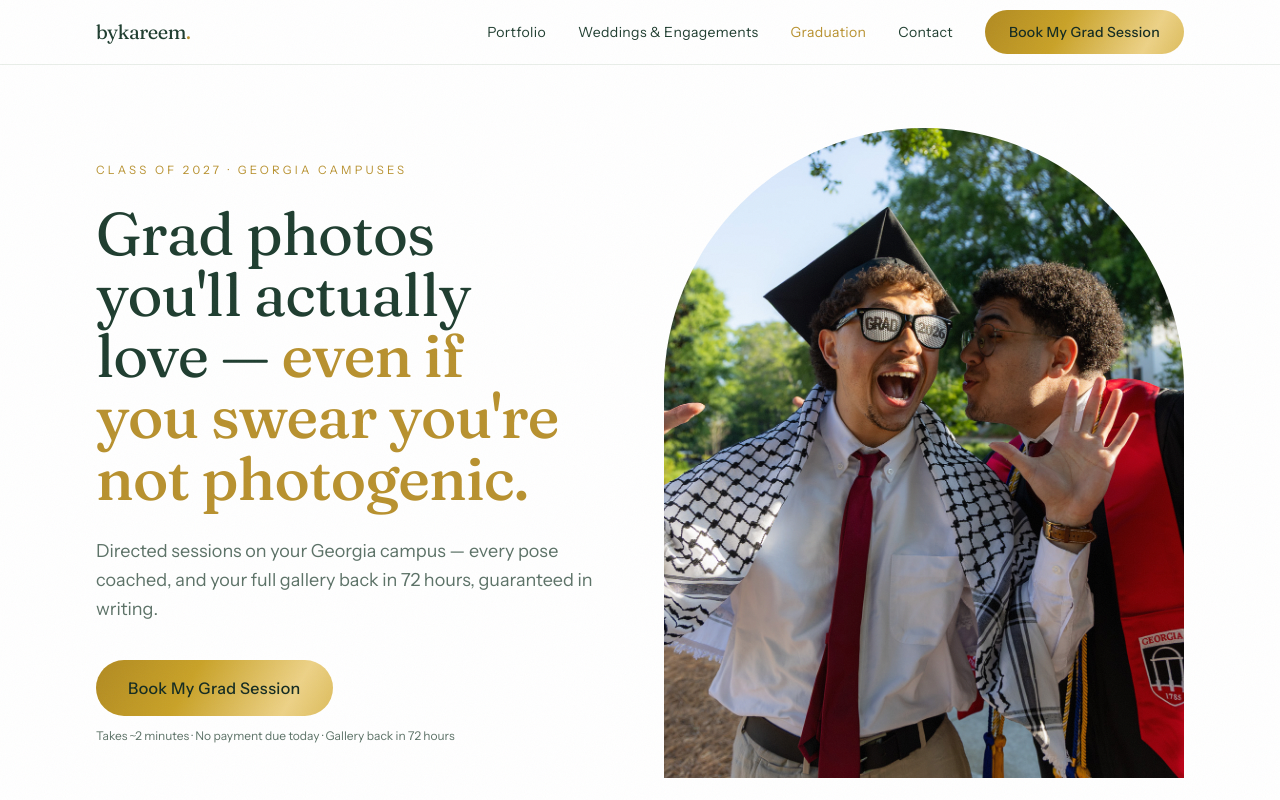
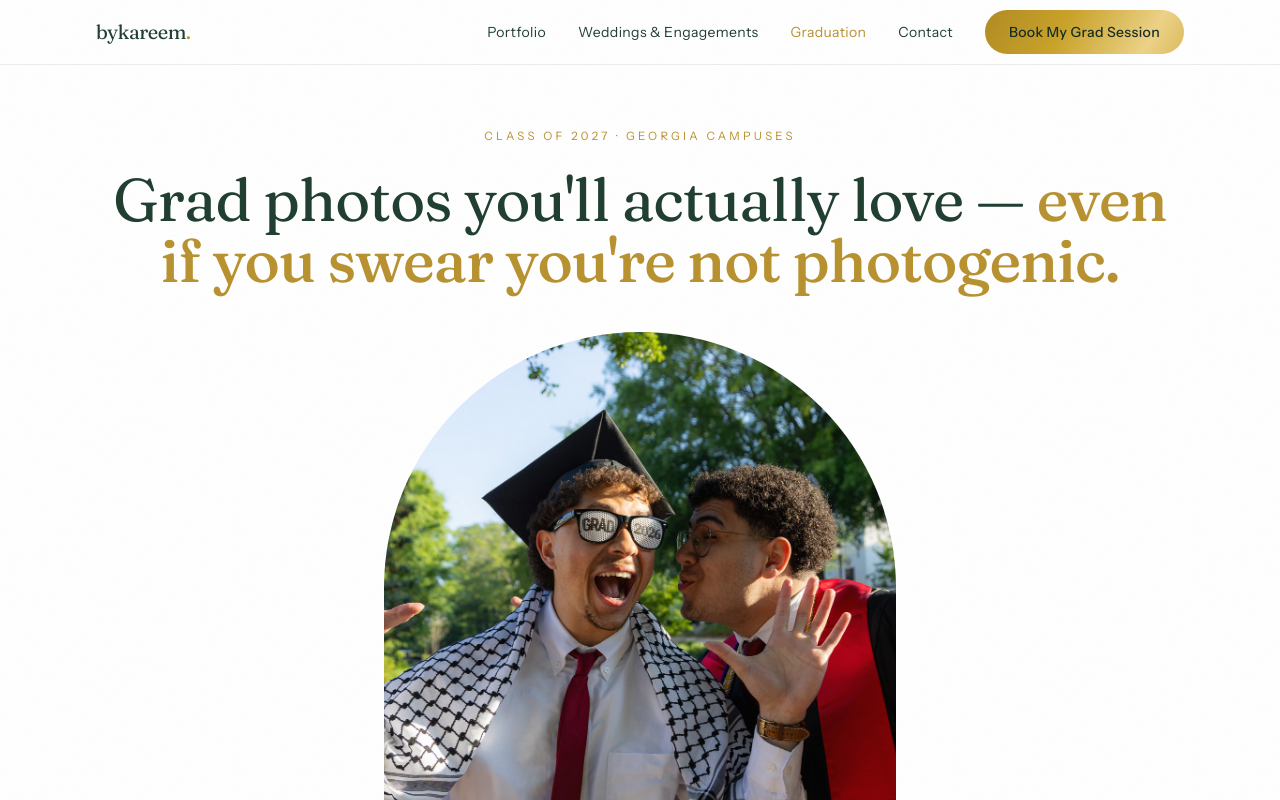
Before and after one commit to kkareem01/bykareem, a Next.js app: page /graduation in a window 1280 px wide. Shown: the top 800 px of the page. Built offline with nearby package versions, Linux system fonts and the light colour scheme.

Commit message:
feat: stacked graduation hero and relocated audience-filter CTA
- Add stacked Hero variant (headline -> photo -> sub + CTA, centered);
  graduation page uses it, home keeps the split layout
- Move mid-page CTA from the could-be-you wall to close out the
  'This isn't for everyone' section

```diff
--- a/app/graduation/page.tsx
+++ b/app/graduation/page.tsx
@@ -49,6 +49,7 @@ export default function GraduationPage() {
         ctaHref="/book?type=graduation"
         ctaNote={graduationCopy.ctaNote}
         image={images.gradHero}
+        variant="stacked"
       />
 
       <section className="bg-mist/60">
@@ -89,18 +90,18 @@ export default function GraduationPage() {
         heading={portfolioCopy.nichePage.graduation.heading}
         shots={gradCouldBeYouShots}
         links={galleryLinks}
+      />
+
+      {/* 4 — self-select before the pitch, closed out by a booking button */}
+      <AudienceFilter
+        heading={graduationCopy.filter.heading}
+        notFor={graduationCopy.filter.notFor}
+        builtFor={graduationCopy.filter.builtFor}
         cta={{
           label: graduationCopy.hero.cta,
           href: "/book?type=graduation",
           note: graduationCopy.ctaNote,
         }}
-      />
-
-      {/* 4 — self-select before the pitch */}
-      <AudienceFilter
-        heading={graduationCopy.filter.heading}
-        notFor={graduationCopy.filter.notFor}
-        builtFor={graduationCopy.filter.builtFor}
       />
 
       {/* photo proof right before the pitch — celebration energy */}
--- a/components/sections/AudienceFilter.tsx
+++ b/components/sections/AudienceFilter.tsx
@@ -1,4 +1,5 @@
 import { Reveal } from "@/components/ui/Reveal";
+import { SectionCta, type SectionCtaContent } from "@/components/ui/SectionCta";
 
 type FilterList = {
   title: string;
@@ -11,6 +12,8 @@ type AudienceFilterProps = {
   sub?: string;
   notFor: FilterList;
   builtFor: FilterList;
+  /** closes the section with a booking button under the two boxes */
+  cta?: SectionCtaContent;
 };
 
 /**
@@ -23,6 +26,7 @@ export function AudienceFilter({
   sub,
   notFor,
   builtFor,
+  cta,
 }: AudienceFilterProps) {
   return (
     <section className="py-14 md:py-20">
@@ -81,6 +85,8 @@ export function AudienceFilter({
             </div>
           </Reveal>
         </div>
+
+        {cta ? <SectionCta cta={cta} /> : null}
       </div>
     </section>
   );
--- a/components/sections/Hero.tsx
+++ b/components/sections/Hero.tsx
@@ -19,9 +19,64 @@ type HeroProps = {
   image: ImageSlot;
   /** short trust bullets under the CTA (home hero) */
   trust?: readonly string[];
+  /**
+   * "split": copy left, tall imagery right (home).
+   * "stacked": centered headline → photo → sub + CTA (graduation).
+   */
+  variant?: "split" | "stacked";
 };
 
-/** Split editorial hero — copy left, tall imagery right. */
+function Headline({
+  h1,
+  h1Accent,
+}: {
+  h1: string | readonly string[];
+  h1Accent: string;
+}) {
+  return (
+    <h1
+      className={
+        typeof h1 === "string"
+          ? "display text-5xl sm:text-6xl md:text-5xl lg:text-6xl"
+          : "display text-[7vw] md:text-5xl lg:text-6xl"
+      }
+    >
+      {typeof h1 === "string" ? (
+        <>{h1} </>
+      ) : (
+        h1.map((line) => (
+          <span key={line} className="block md:inline">
+            {line}{" "}
+          </span>
+        ))
+      )}
+      <em className={typeof h1 === "string" ? undefined : "block md:inline"}>
+        {h1Accent}
+      </em>
+    </h1>
+  );
+}
+
+function CtaBlock({
+  cta,
+  ctaHref,
+  ctaNote,
+}: {
+  cta: string;
+  ctaHref: string;
+  ctaNote?: string;
+}) {
+  return (
+    <div className="mt-9">
+      <Button href={ctaHref} size="lg">
+        {cta}
+      </Button>
+      {ctaNote ? <p className="mt-3 text-xs text-moss">{ctaNote}</p> : null}
+    </div>
+  );
+}
+
+/** Editorial hero — split (copy/imagery) or centered stacked layout. */
 export function Hero({
   eyebrow,
   googleBadge,
@@ -33,7 +88,43 @@ export function Hero({
   ctaNote,
   image,
   trust,
+  variant = "split",
 }: HeroProps) {
+  if (variant === "stacked") {
+    return (
+      <section className="pt-24 md:pt-32 pb-16 md:pb-24">
+        <div className="mx-auto max-w-6xl px-5 sm:px-8 text-center">
+          <Reveal>
+            {eyebrow ? (
+              <p className="eyebrow eyebrow--gold mb-6">{eyebrow}</p>
+            ) : null}
+            <Headline h1={h1} h1Accent={h1Accent} />
+          </Reveal>
+
+          <Reveal delay={1} className="mt-10">
+            <div className="relative aspect-[4/5] max-w-md sm:max-w-lg mx-auto overflow-hidden rounded-t-full rounded-b-[2rem]">
+              <Image
+                src={image.src}
+                alt={image.alt}
+                fill
+                preload
+                sizes="(min-width: 640px) 512px, 90vw"
+                className="object-cover"
+              />
+            </div>
+          </Reveal>
+
+          <Reveal delay={2}>
+            <p className="mt-9 text-base sm:text-lg text-moss leading-relaxed max-w-lg mx-auto">
+              {sub}
+            </p>
+            <CtaBlock cta={cta} ctaHref={ctaHref} ctaNote={ctaNote} />
+          </Reveal>
+        </div>
+      </section>
+    );
+  }
+
   return (
     <section className="pt-24 md:pt-32 pb-16 md:pb-24">
       {/* Mobile: centered stack (headline → sub → CTA → photo).
@@ -49,37 +140,11 @@ export function Hero({
             </div>
           ) : null}
           {eyebrow ? <p className="eyebrow eyebrow--gold mb-6">{eyebrow}</p> : null}
-          <h1
-            className={
-              typeof h1 === "string"
-                ? "display text-5xl sm:text-6xl md:text-5xl lg:text-6xl"
-                : "display text-[7vw] md:text-5xl lg:text-6xl"
-            }
-          >
-            {typeof h1 === "string" ? (
-              <>{h1} </>
-            ) : (
-              h1.map((line) => (
-                <span key={line} className="block md:inline">
-                  {line}{" "}
-                </span>
-              ))
-            )}
-            <em className={typeof h1 === "string" ? undefined : "block md:inline"}>
-              {h1Accent}
-            </em>
-          </h1>
+          <Headline h1={h1} h1Accent={h1Accent} />
           <p className="mt-7 text-base sm:text-lg text-moss leading-relaxed max-w-lg mx-auto md:mx-0">
             {sub}
           </p>
-          <div className="mt-9">
-            <Button href={ctaHref} size="lg">
-              {cta}
-            </Button>
-            {ctaNote ? (
-              <p className="mt-3 text-xs text-moss">{ctaNote}</p>
-            ) : null}
-          </div>
+          <CtaBlock cta={cta} ctaHref={ctaHref} ctaNote={ctaNote} />
           {trust ? (
             <ul className="mt-8 flex flex-wrap justify-center md:justify-start gap-x-6 gap-y-2">
               {trust.map((item) => (
```
